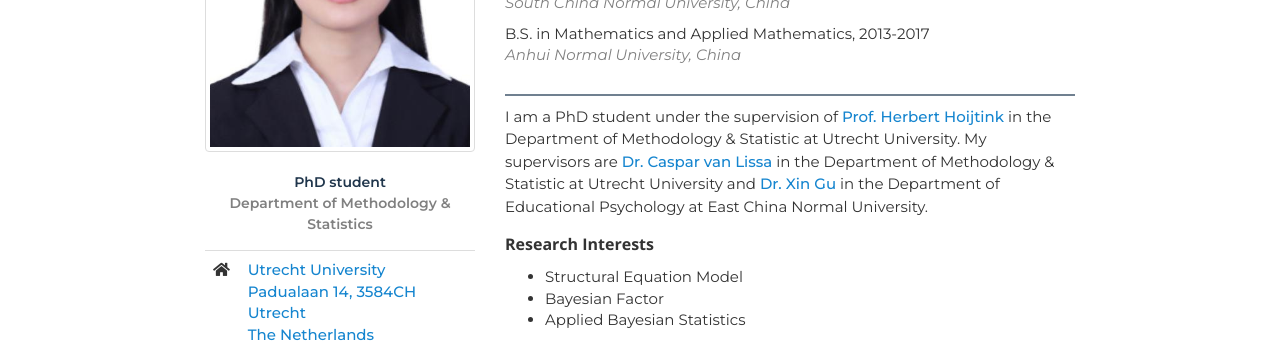
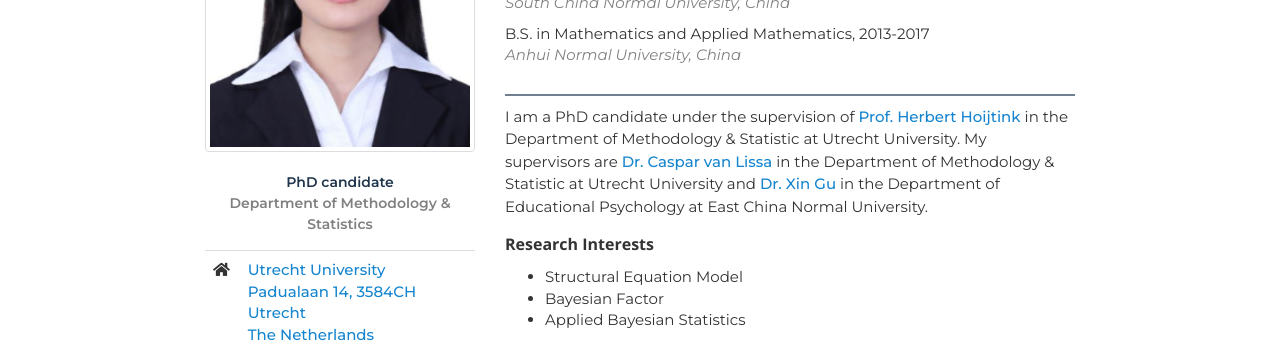
Before and after one commit to Tang-Lynn/tang-lynn.github.io, a Jekyll site: the page index.html, which Jekyll copies as it is, in a window 1280 px wide. Shown: the part 339-682 px from the top of the page. Built offline with Jekyll 4.4.1, drawn with Linux system fonts in a browser that asks for light colours; nearby versions of some CDN libraries; a style sheet for code colours, icons or effects is not loaded.

Commit message:
Update index.html

```diff
--- a/index.html
+++ b/index.html
@@ -61,7 +61,7 @@
       <div class="col-sm-4">
         <img class="center-block img img-responsive img-thumbnail" src="img/headshot.jpg" alt="Image of Dandan Tang">
 
-        <p id="title">PhD student<br>
+        <p id="title">PhD candidate<br>
           <span id="program">Department of Methodology & Statistics</span>
         </p>
 
@@ -121,7 +121,7 @@
 
         <h3 class="push-down-4"></h3>
 
-        <p>I am a PhD student under the supervision of <a href= "https://www.uu.nl/staff/hhoijtink"> Prof. Herbert Hoijtink </a>in the Department of Methodology & Statistic at Utrecht University. My supervisors are <a href= "https://www.uu.nl/staff/CJvanLissa"> Dr. Caspar van Lissa </a> in the Department of Methodology & Statistic at Utrecht University and <a href= "http://www.dep.ecnu.edu.cn/eng/06/6e/c16899a198254/page.htm"> Dr. Xin Gu </a> in the Department of Educational Psychology at East China Normal University.</p>
+        <p>I am a PhD candidate under the supervision of <a href= "https://www.uu.nl/staff/hhoijtink"> Prof. Herbert Hoijtink </a>in the Department of Methodology & Statistic at Utrecht University. My supervisors are <a href= "https://www.uu.nl/staff/CJvanLissa"> Dr. Caspar van Lissa </a> in the Department of Methodology & Statistic at Utrecht University and <a href= "http://www.dep.ecnu.edu.cn/eng/06/6e/c16899a198254/page.htm"> Dr. Xin Gu </a> in the Department of Educational Psychology at East China Normal University.</p>
 	<p> </p>
             <b>Research Interests</b>
             <ul class="push-down-1">
```
